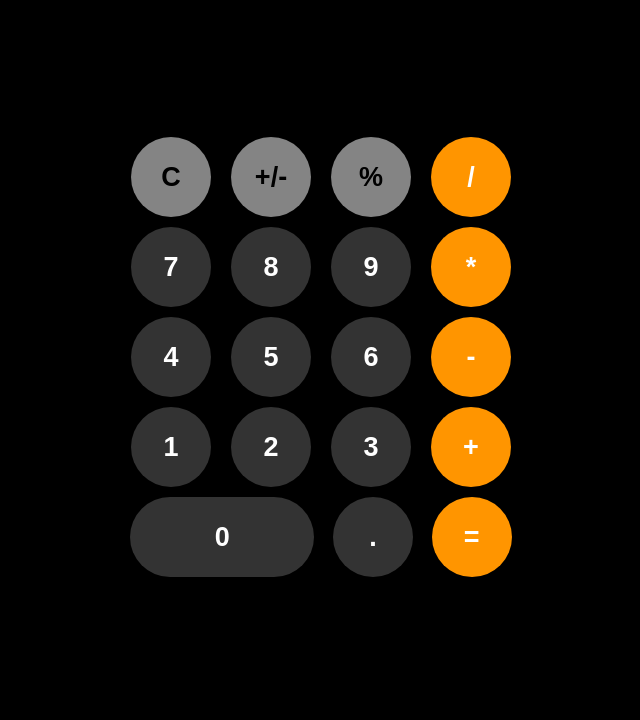
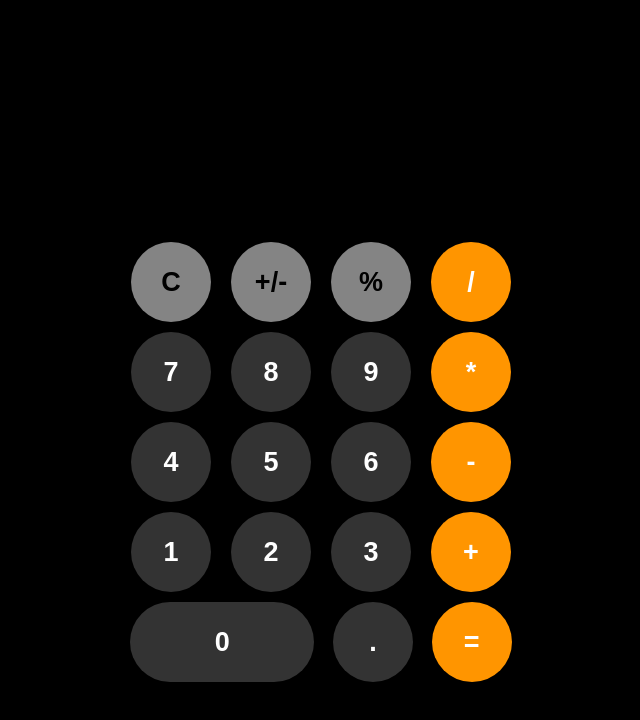
Before and after one commit to MargielaWEB/web, a plain HTML site: page index.html in a window 1280 px wide. Shown: the whole page, without its empty margins (319-959 px from the left). Drawn offline with Linux system fonts and the light colour scheme.

Commit message:
Update style.css

```diff
--- a/style.css
+++ b/style.css
@@ -1,6 +1,10 @@
 body{
-
+    min-height: 100vh;
+    display: flex;
+    align-items: end;
     background-color: black;
+    margin: 0;
+    padding: 0;
 }
 
 .calculator{
```
